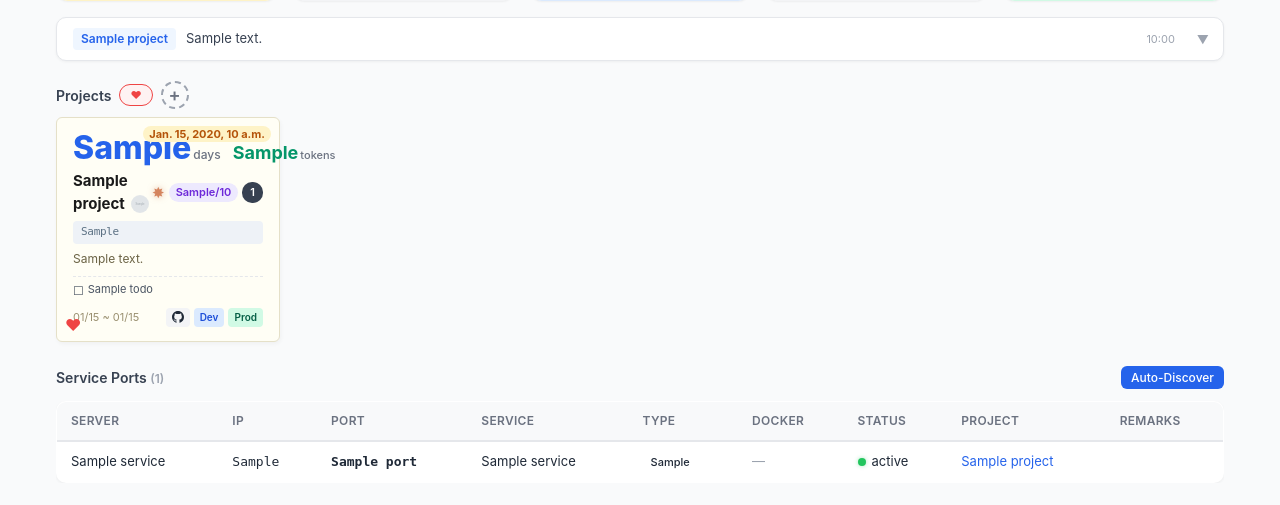
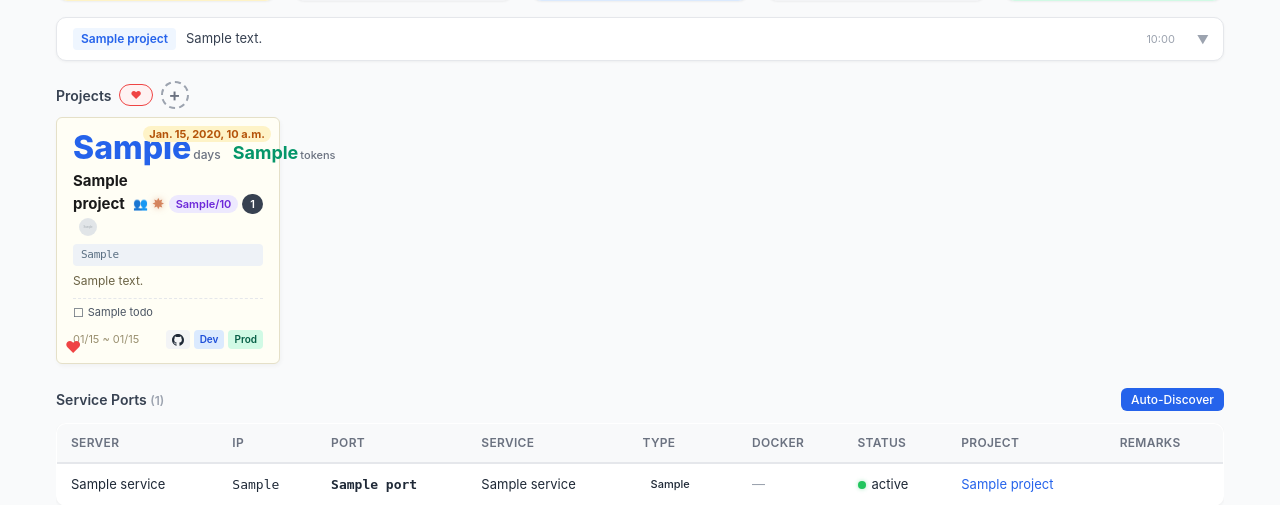
Before and after one commit to betona1/ClaudePromptManager, a Django app: template templates/dashboard.html in a window 1280 px wide. Shown: the part 346-851 px from the top of the page. Run offline with Django 4.2, Linux system fonts and the light colour scheme; the template is opened without the code that fills it: most values are stand-ins (such as "Sample title", 1, 10 or a date in 2020); grey boxes marked "Sample" are stand-in pictures; some libraries are stand-ins or nearby versions.

Commit message:
Add visibility badge on project cards (private/friends indicator)
Public projects show no badge (default), private shows lock icon,
friends shows people icon on dashboard project cards.

Co-Authored-By: Claude Opus 4.6 <noreply@anthropic.com>

```diff
--- a/static/css/style.css
+++ b/static/css/style.css
@@ -371,6 +371,11 @@ footer { text-align: center; font-size: 12px; color: #9ca3af; padding: 16px; }
 
 /* Memo card Claude Code icon (unused, kept for reference) */
 .memo-card-claude-badge { color: #d4845e; font-size: 15px; line-height: 1; flex-shrink: 0; text-shadow: 0 0 6px rgba(212,132,94,0.5); cursor: default; }
+
+/* Visibility badge */
+.memo-card-vis-badge { font-size: 12px; line-height: 1; cursor: default; }
+.memo-card-vis-private { opacity: 0.7; }
+.memo-card-vis-friends { opacity: 0.7; }
 
 /* Project filter toggle (ALL / Heart) */
 .project-filter-toggle { font-size: 11px; font-weight: 700; padding: 3px 10px; border-radius: 9999px; border: 1.5px solid #d1d5db; background: #fff; color: #6b7280; cursor: pointer; transition: all 0.15s; line-height: 1.3; }
--- a/templates/dashboard.html
+++ b/templates/dashboard.html
@@ -146,6 +146,7 @@
         <div class="memo-card-header">
             <div class="memo-card-name">{{ p.name }}{% if p.owner and tab != 'mine' %}<img src="{{ p.owner.profile.avatar_url }}" alt="" class="memo-card-avatar" title="@{{ p.owner.profile.github_username }}">{% endif %}</div>
             <div class="memo-card-badges">
+                {% if p.visibility and p.visibility != 'public' %}<span class="memo-card-vis-badge memo-card-vis-{{ p.visibility }}" title="{{ p.visibility }}">{% if p.visibility == 'private' %}&#128274;{% else %}&#128101;{% endif %}</span>{% endif %}
                 {% if p.hook_prompt_count %}<span class="memo-card-claude-badge" title="Claude Code ({{ p.hook_prompt_count }})">&#10040;</span>{% endif %}
                 <span class="memo-card-todo-badge" data-project-id="{{ p.id }}" data-project-name="{{ p.name }}" title="Goals: {{ p.todo_completed }}/{{ p.todo_total }}">{% if p.todo_total %}<span class="todo-progress">{{ p.todo_completed }}/{{ p.todo_total }}</span>{% else %}<span class="todo-progress-empty">&#9744;</span>{% endif %}</span>
                 <div class="memo-card-badge">{{ p.prompt_count }}</div>
```
